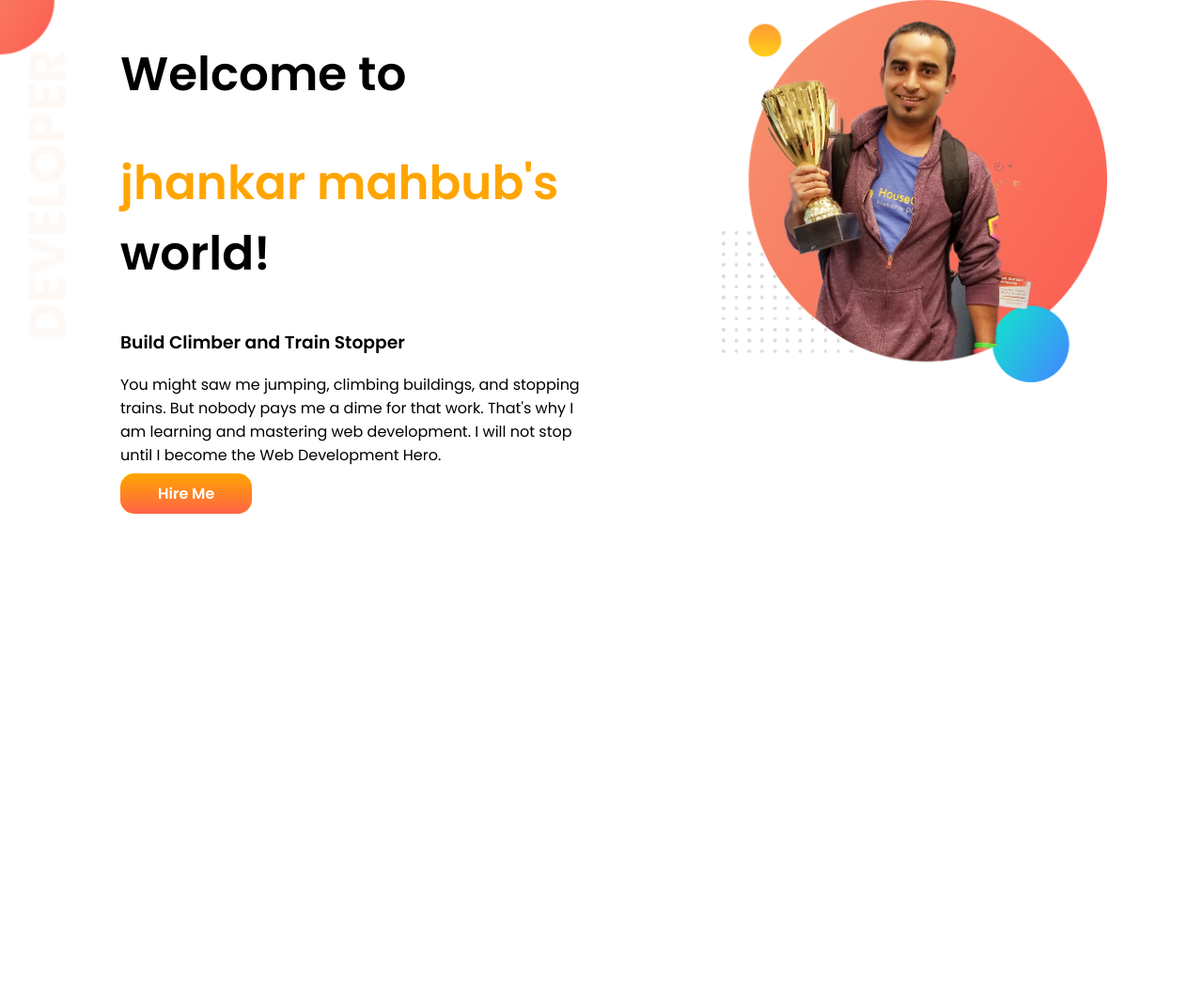
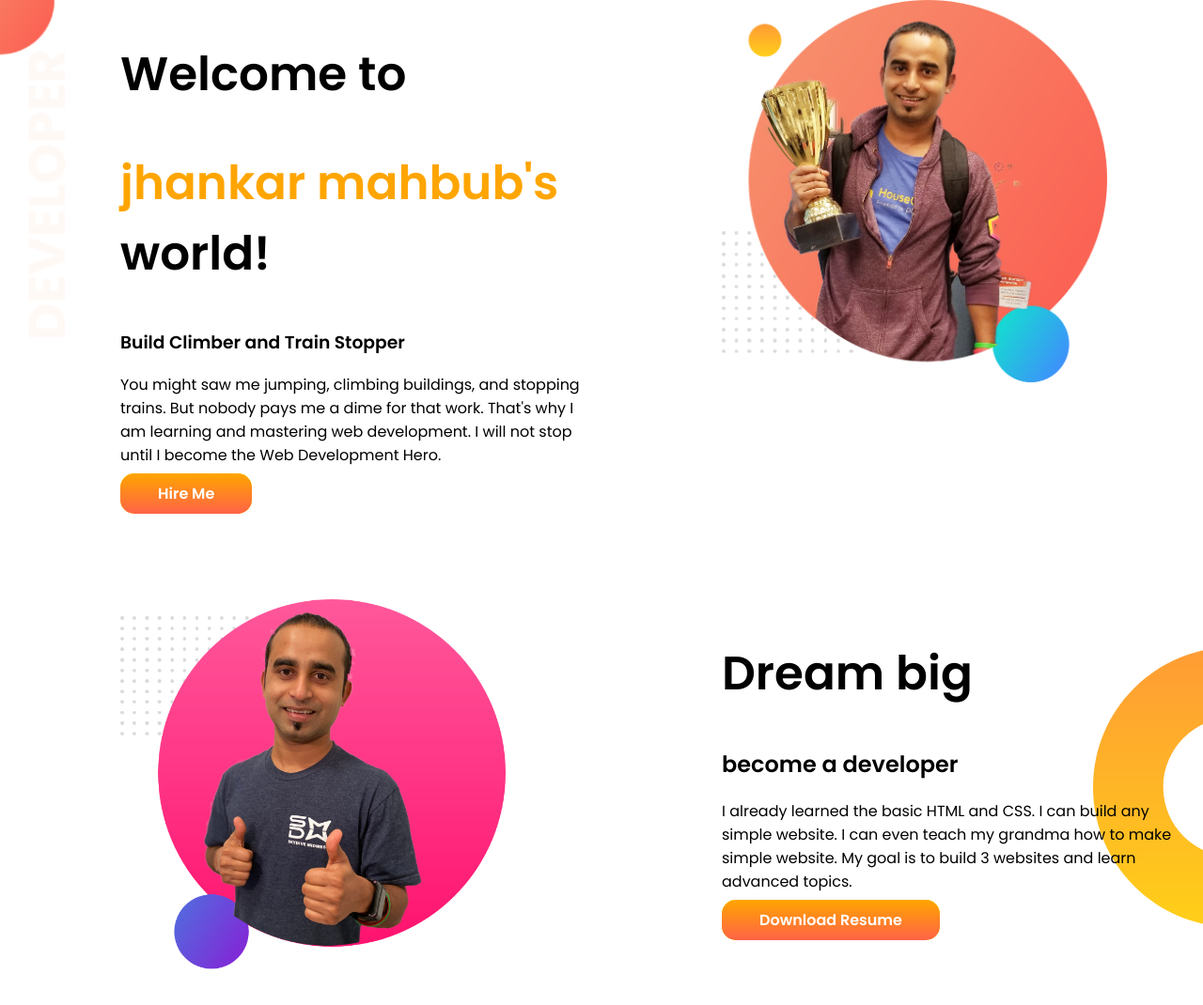
Before and after one commit to TofaelislamFaruk01/developer-portfolio-master, a plain HTML site: page index.html in a window 1280 px wide. Shown: the whole page at 94% size. Before the commit the page ends 800 px from the top, so only its background shows below. Drawn offline with Linux system fonts and the light colour scheme.

Commit message:
dream big added

```diff
--- a/index.html
+++ b/index.html
@@ -26,5 +26,20 @@
             <img src="images/jhankar.png" alt="">
         </div>
     </section>
+    <section class="dream-big">
+        <div class="half-width">
+            <img src="images/jhankar2.png" alt="">
+
+        </div>
+        <div class="half-width">
+            <h1>Dream big</h1>
+            <h2>become a developer</h2>
+            <p>I already learned the basic HTML and CSS. I can build any simple website. I can even teach my grandma how to make simple
+            website. My goal is to build 3 websites and learn advanced topics.</p>
+            <a class="link-button" target=”_blank”
+                href="https://web.programming-hero.com/restart5/video/restart5-4-5-put-container-side-by-side-image-size-link-button-style">Download Resume</a>
+
+        </div>
+    </section>
 </body>
 </html>
--- a/style.css
+++ b/style.css
@@ -11,6 +11,7 @@ h1{
 }
 section{
     display: flex;
+   margin-bottom: 100px;
 }
 .half-width{
     width: 50%;
@@ -32,3 +33,8 @@ section{
     background-image: url(images/top-banner.png);
     background-repeat: no-repeat;
 }
+.dream-big{
+    background-image: url(images/dream-bg.png);
+    background-repeat: no-repeat;
+    background-position:right;
+}
```
